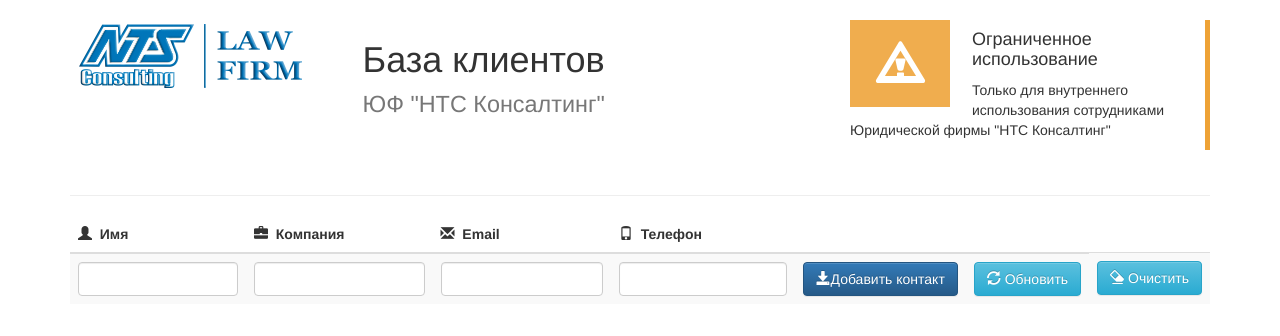
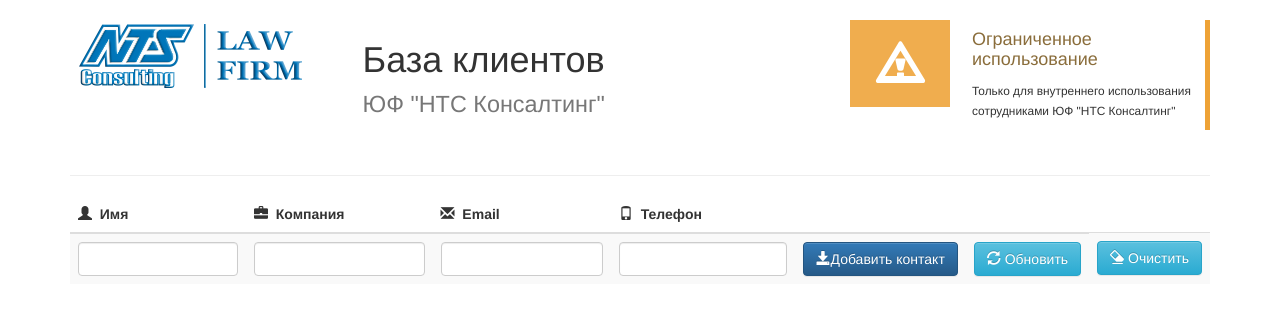
Before and after one commit to alminin/contactlistapp, a website: page public/index.html in a window 1280 px wide. Drawn offline with nearby package versions, Linux system fonts and the light colour scheme; no server answers.

Commit message:
bloquote-warning edited

```diff
--- a/public/index.html
+++ b/public/index.html
@@ -27,10 +27,10 @@
                 	<div class="square pull-left">
                     	<span class="glyphicon glyphicon-warning-sign glyphicon-lg"></span>
                 	</div>
-                	<h4>
+                	<h4 class="text-warning">
                     	Ограниченное использование</h4>
                 	<p>
-                    	Только для внутреннего использования сотрудниками Юридической фирмы "НТС Консалтинг"
+                    	<small>Только для внутреннего использования сотрудниками ЮФ "НТС Консалтинг"</small>
                 	</p>
             	</div>
 			</div>
```
